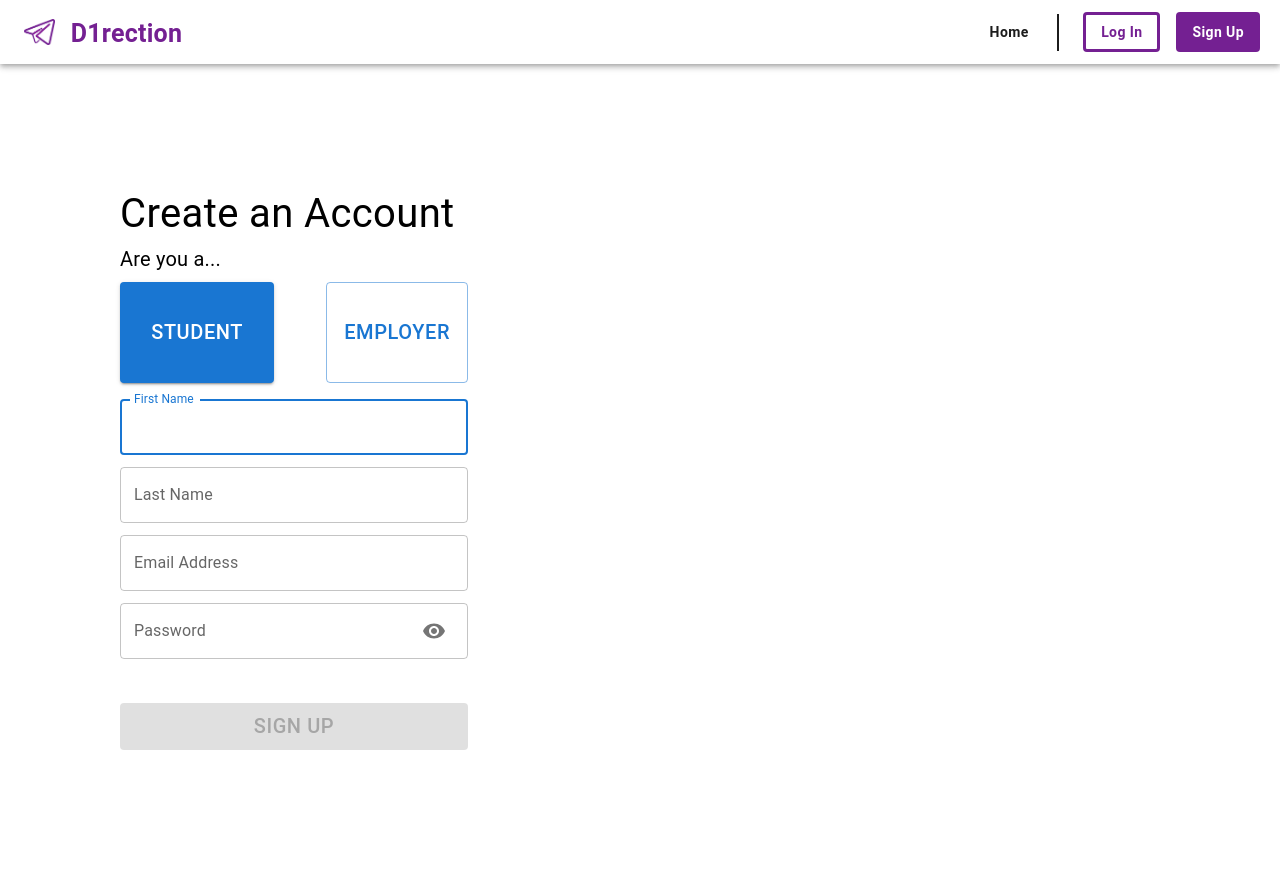
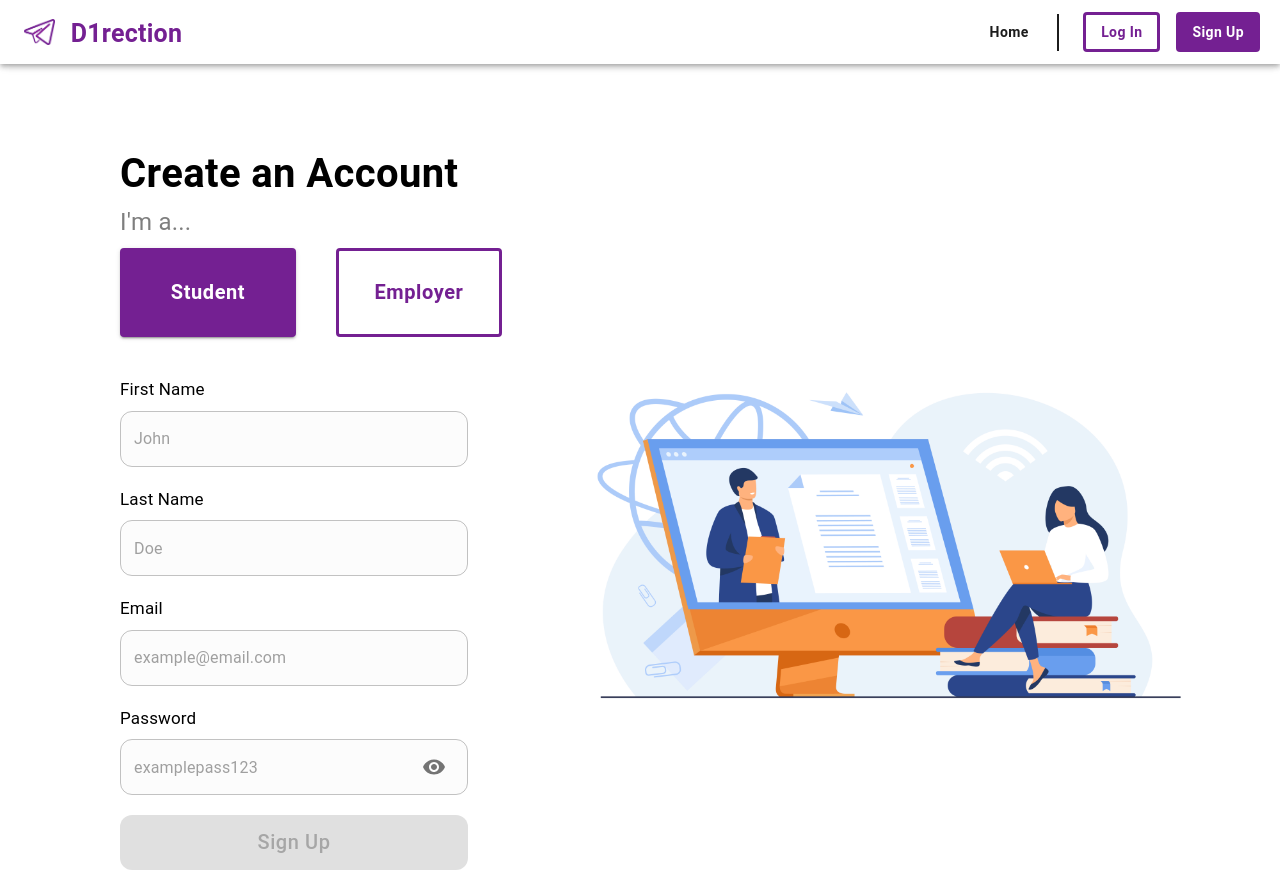
Before and after one commit to AboodAsfari/accenture-direction, a React (Create React App) app: page / in a window 1280 px wide. Both pictures are taken after a click on the button "Sign Up". Before the commit the page ends 800 px from the top, so only its background shows below. Built offline with nearby package versions, Linux system fonts and the light colour scheme.

Commit message:
Made signup page align with figma design

```diff
--- a/src/SignupPage.jsx
+++ b/src/SignupPage.jsx
@@ -44,30 +44,42 @@ const SignupPage = (props) => {
     }
 
     return (
-        <Box sx={{ ml: 15, mt: 15 }}>
-            <Typography fontSize={40}> Create an Account </Typography>
+        <Box sx={{ ml: 15, mt: 10 }}>
+            <Typography fontSize={40} sx={{fontWeight: 700}}> Create an Account </Typography>
 
-            <Typography fontSize={20}> Are you a... </Typography>
+            <Typography fontSize={24} sx={{opacity: 0.5}}> I'm a... </Typography>
             <Stack sx={{ width: "30%" }}>
-                <Stack direction="row" spacing={6.5} sx={{ my: 1}}>
-                    <Button variant={isStudent ? "contained" : "outlined"} sx={{fontSize: 20, p: 4, px: 9}} onClick={() => setIsStudent(true)}> Student </Button>
-                    <Button variant={!isStudent ? "contained" : "outlined"} sx={{fontSize: 20, p: 4, px: 8}} onClick={() => setIsStudent(false)}> Employer </Button>
+                <Stack direction="row" spacing={5} sx={{ my: 1, mb: 5 }}>
+                    {isStudent ?
+                        <>
+                        <Button variant="contained" sx={{fontSize: 20, py: 3, px: 11, textTransform: "none", backgroundColor: "#742092", fontWeight: 700, ":hover": {backgroundColor: "#C858BA"}}} onClick={() => setIsStudent(true)}> Student </Button>
+                        <Button variant="outlined" sx={{fontSize: 20, py: 3, px: 10, textTransform: "none", borderWidth: 3, borderColor: "#742092", color: "#742092", fontWeight: 700, ":hover": {backgroundColor: "#FBFBFB", borderWidth: 3, borderColor: "#C858BA", color: "#C858BA"}}} onClick={() => setIsStudent(false)}> Employer </Button>
+                        </> :
+                        <>
+                        <Button variant="outlined" sx={{fontSize: 20, py: 3, px: 10, textTransform: "none", borderWidth: 3, borderColor: "#742092", color: "#742092", fontWeight: 700, ":hover": {backgroundColor: "#FBFBFB", borderWidth: 3, borderColor: "#C858BA", color: "#C858BA"}}} onClick={() => setIsStudent(true)}> Student </Button>
+                        <Button variant="contained" sx={{fontSize: 20, py: 3, px: 11, textTransform: "none", backgroundColor: "#742092", fontWeight: 700, ":hover": {backgroundColor: "#C858BA"}}} onClick={() => setIsStudent(false)}> Employer </Button>
+                        </>
+                    }
                 </Stack>
 
-                <TextField autoFocus margin="dense" id="firstname" label="First Name" type="text" fullWidth
-                    value={firstName} onChange={(e) => setFirstName(e.target.value)}
+                <Typography fontSize={17}> First Name </Typography>
+                <TextField margin="dense" id="email" placeholder="John" type="text" value={firstName}
+                    onChange={(e) => setFirstName(e.target.value)} sx={{ borderColor: "#EAEBEF", backgroundColor: "#FCFCFC", borderRadius: "12px", [`& fieldset`]: { borderRadius: "12px" } }}
                 />
 
-                <TextField margin="dense" id="lastname" label="Last Name" type="text" fullWidth
-                    value={lastName} onChange={(e) => setLastName(e.target.value)}
+                <Typography fontSize={17} sx={{mt: 2}}> Last Name </Typography>
+                <TextField margin="dense" id="email" placeholder="Doe" type="text" value={lastName}
+                    onChange={(e) => setLastName(e.target.value)} sx={{ borderColor: "#EAEBEF", backgroundColor: "#FCFCFC", borderRadius: "12px", [`& fieldset`]: { borderRadius: "12px" } }}
                 />
 
-                <TextField margin="dense" id="email" label="Email Address" type="email" value={email}
-                    onChange={(e) => setEmail(e.target.value)}
+                <Typography fontSize={17} sx={{mt: 2}}> Email </Typography>
+                <TextField margin="dense" id="email" placeholder="example@email.com" type="email" value={email}
+                    onChange={(e) => setEmail(e.target.value)} sx={{ borderColor: "#EAEBEF", backgroundColor: "#FCFCFC", borderRadius: "12px", [`& fieldset`]: { borderRadius: "12px" } }}
                 />
 
-                <TextField margin="dense" id="password" label="Password" type={ showPassword ? "text" : "password" }
-                    value={password} onChange={(e) => setPassword(e.target.value)}
+                <Typography fontSize={17} sx={{mt: 2}}> Password </Typography>
+                <TextField margin="dense" id="password" placeholder="examplepass123" type={ showPassword ? "text" : "password" }
+                    value={password} onChange={(e) => setPassword(e.target.value)} sx={{ borderColor: "#EAEBEF", backgroundColor: "#FCFCFC", borderRadius: "12px", [`& fieldset`]: { borderRadius: "12px" } }}
                     InputProps={{ endAdornment:
                         <InputAdornment position="end">
                             <IconButton onClick={() => setShowPassword(!showPassword)} tabIndex={-1}>
@@ -78,7 +90,7 @@ const SignupPage = (props) => {
                     }}
                 />
 
-                <Button variant="contained" disabled={!firstName || !lastName || !email || !password} onClick={handleSignup} sx={{ fontSize: 20, mt: 5 }}> Sign Up </Button>
+                <Button variant="contained" disabled={!firstName || !lastName || !email || !password} onClick={handleSignup} sx={{ backgroundColor: "#742092", ":hover": {backgroundColor: "#C858BA"}, fontSize: 20, mt: 2, textTransform: "none", borderRadius: "12px", [`& fieldset`]: { borderRadius: "12px" }, height: 55 }}> Sign Up </Button>
 
                 <Collapse in={signupError}>
                     <Alert severity="error" sx={{ mt: 2 }}
@@ -92,6 +104,7 @@ const SignupPage = (props) => {
                     </Alert>
                 </Collapse>
             </Stack>
+            <img src="signuppic.jpg" alt="Signup Art" width= "50%" height="auto" style={{ position: "absolute", right: "6%", bottom: "7.5%" }} />
         </Box>
     );
 };
```
Also changed, not shown: public/signuppic.jpg (added).
